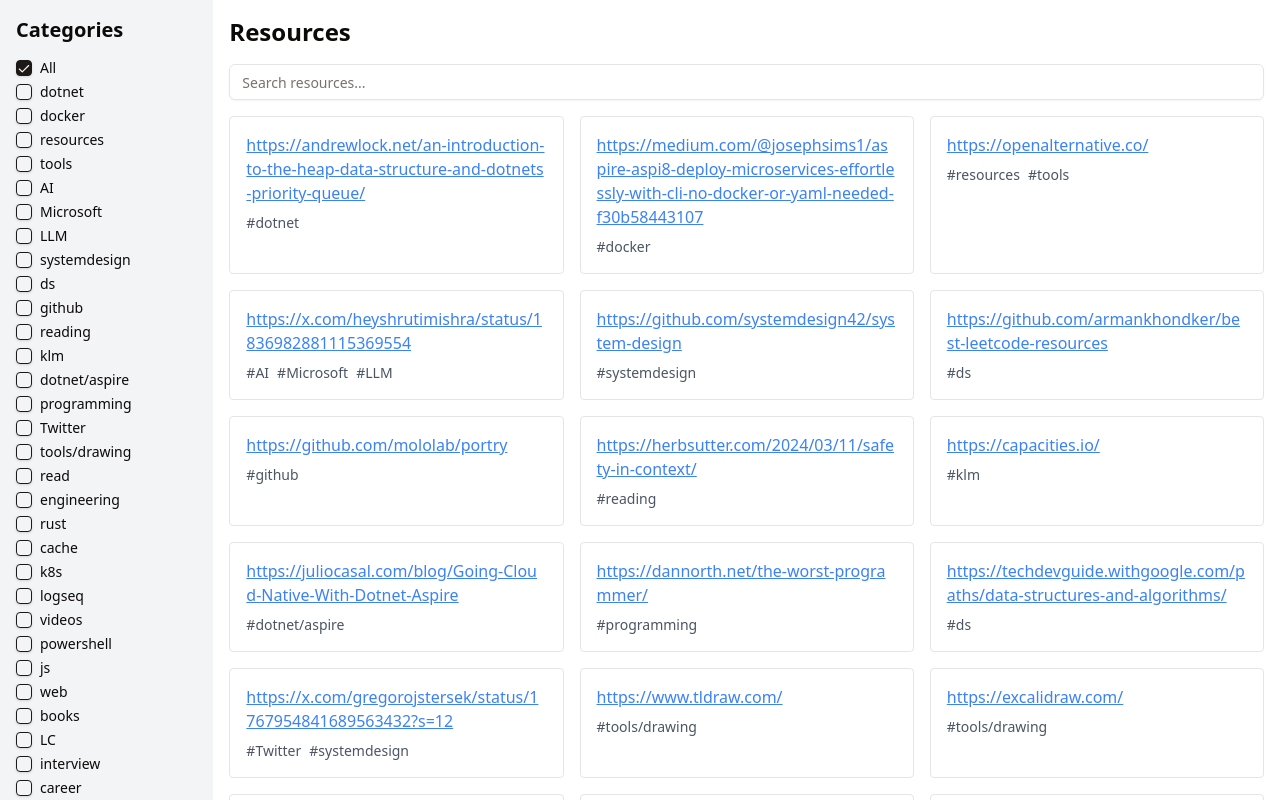
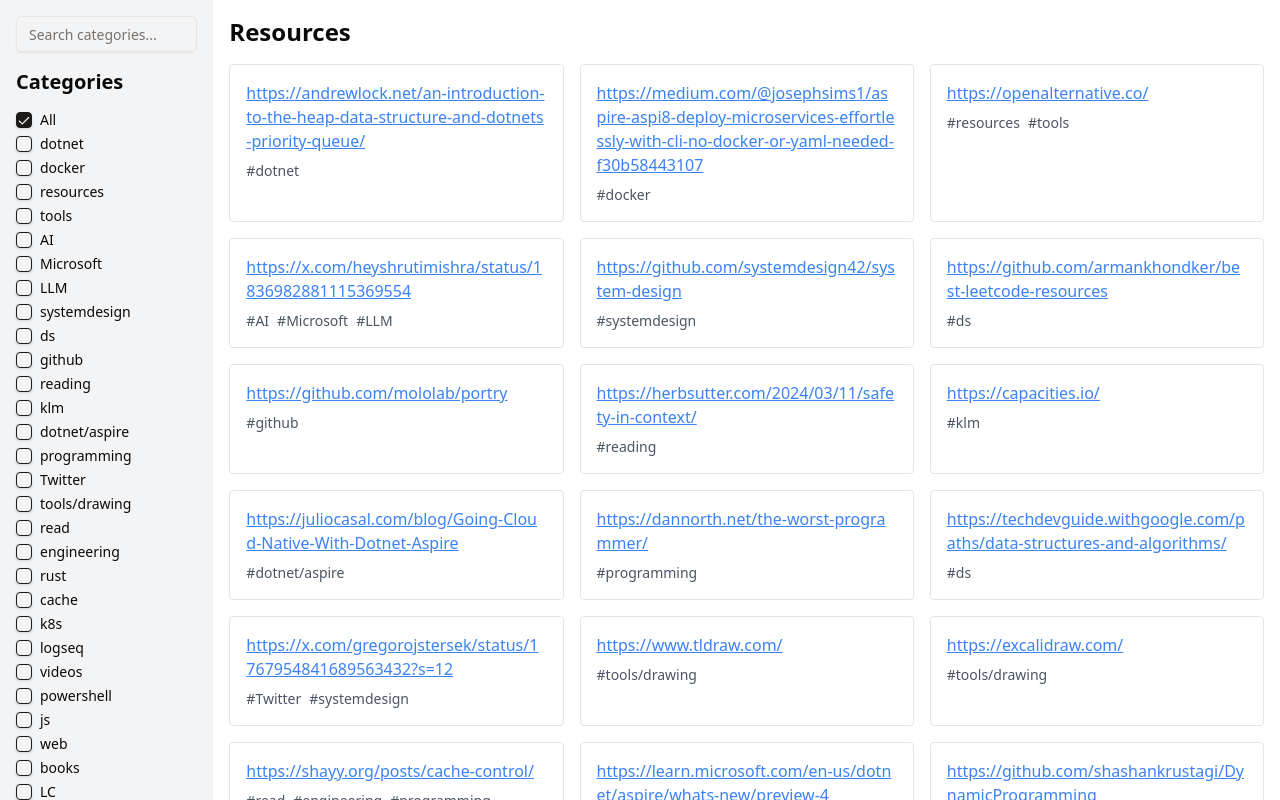
Before and after one commit to usmslm102/resources, a React (Vite) app in the folder res-ui/: page / in a window 1280 px wide. Shown: the top 800 px of the page. Built offline with nearby package versions, Linux system fonts and the light colour scheme.

Commit message:
Add search/filter capability for category list
Related to #2

---

For more details, open the [Copilot Workspace session](https://copilot-workspace.githubnext.com/usmslm102/resources/issues/2?shareId=XXXX-XXXX-XXXX-XXXX).

```diff
--- a/res-ui/src/App.tsx
+++ b/res-ui/src/App.tsx
@@ -74,6 +74,14 @@
             isSidebarOpen ? 'translate-x-0' : '-translate-x-full'
           } md:static md:w-1/6 md:translate-x-0`}
         >
+          <div className="mb-4">
+            <Input
+              type="text"
+              placeholder="Search categories..."
+              value={searchQuery}
+              onChange={(e) => setSearchQuery(e.target.value)}
+            />
+          </div>
           <h2 className="text-xl font-semibold mb-4">Categories</h2>
           <div className="checkbox-group space-y-2">
             <Label className="flex items-center cursor-pointer">
@@ -99,14 +107,6 @@
 
         <main className="md:w-5/6 w-full p-4">
           <h1 className="text-2xl font-bold mb-4">Resources</h1>
-          <div className="mb-4">
-            <Input
-              type="text"
-              placeholder="Search resources..."
-              value={searchQuery}
-              onChange={(e) => setSearchQuery(e.target.value)}
-            />
-          </div>
           <div className="resources grid grid-cols-1 sm:grid-cols-2 lg:grid-cols-3 gap-4">
             {filteredResources.map(resource => (
               <div key={resource.url} className="block p-4 border rounded hover:bg-gray-50">
```
